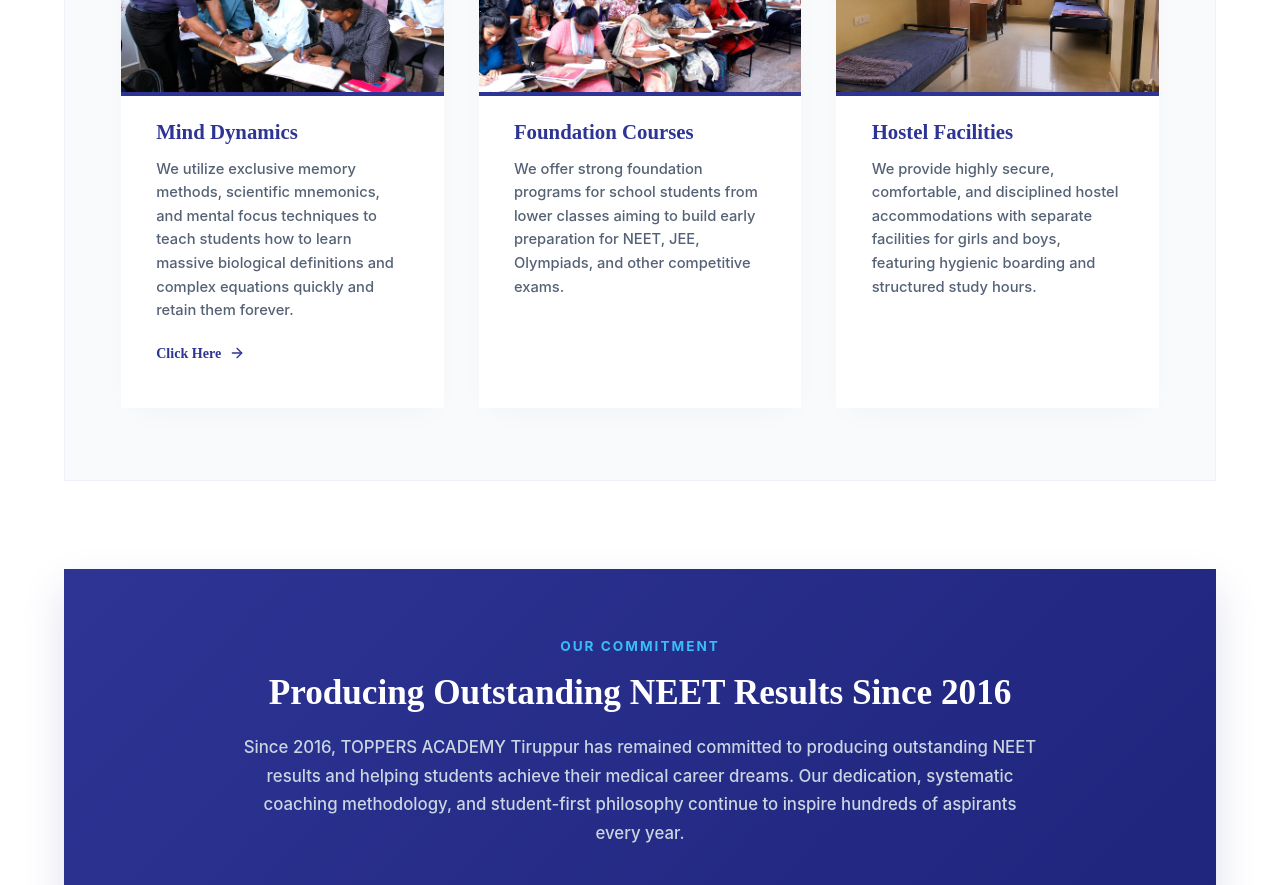
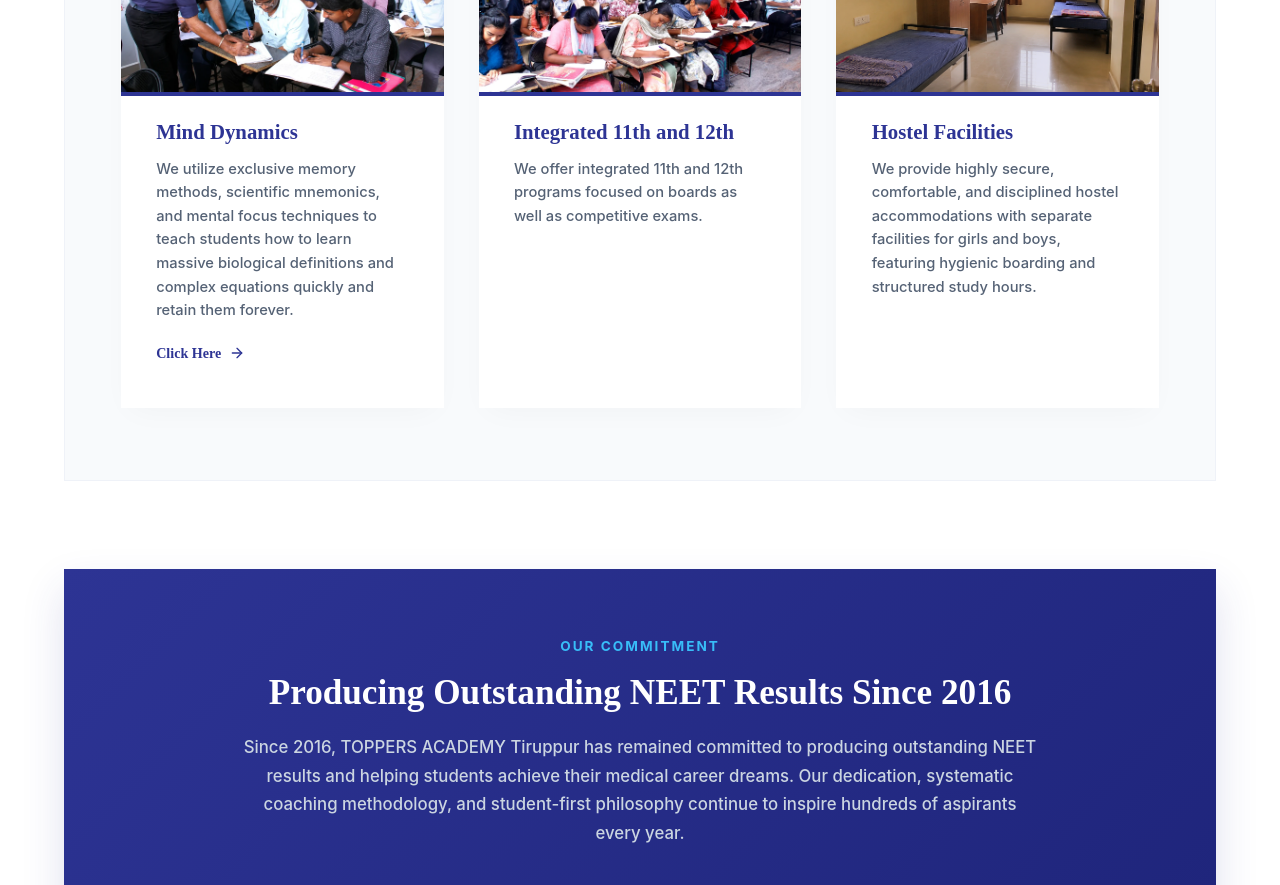
Before and after one commit to KungumapriyaaMKP/TAW-TUP, a React (Vite) app: page / in a window 1280 px wide. Shown: the part 6980-7865 px from the top of the page. Built offline with nearby package versions, Linux system fonts and the light colour scheme; a web font is replaced by a local one.

Commit message:
Update Foundation Courses to Integrated 11th and 12th, add vercel.json

```diff
--- a/src/pages/About.jsx
+++ b/src/pages/About.jsx
@@ -41,8 +41,8 @@ const About = () => {
       image: mindDynamicsImg
     },
     {
-      title: "Foundation Courses",
-      desc: "We offer strong foundation programs for school students from lower classes aiming to build early preparation for NEET, JEE, Olympiads, and other competitive exams.",
+      title: "Integrated 11th and 12th",
+      desc: "We offer integrated 11th and 12th programs focused on boards as well as competitive exams.",
       image: foundationCoursesImg
     },
     {
```
Also changed, not shown: vercel.json (added).
